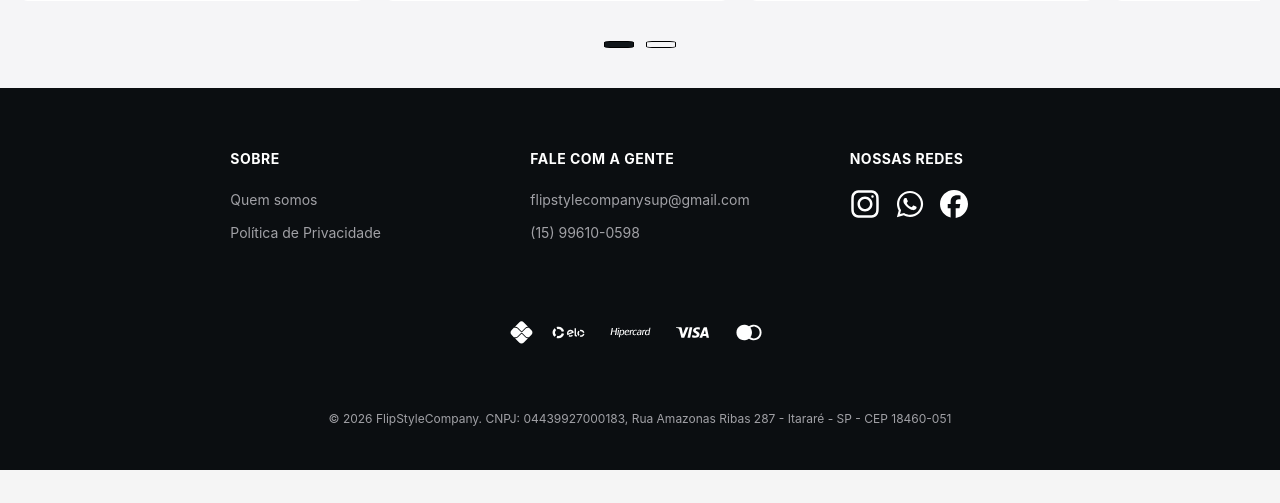
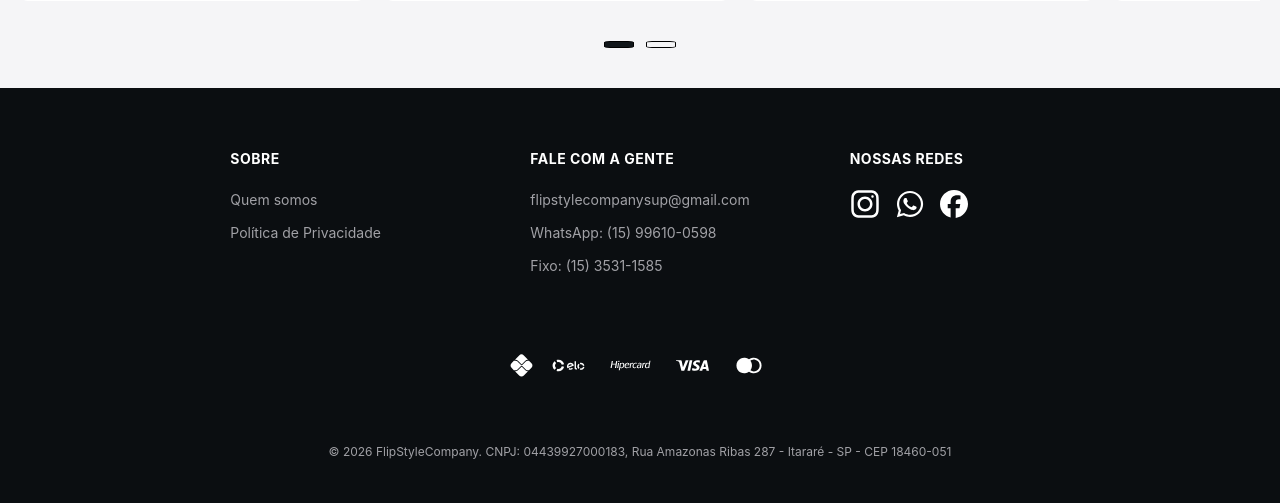
Before and after one commit to MaiconP-Y/flip_style_company, a Django app: page / in a window 1280 px wide. Shown: the part 2110-2613 px from the top of the page. Before the commit the page ends 2580 px from the top, so only its background shows below. Run offline with Django 5.2, Linux system fonts and the light colour scheme; data that the repository does not hold is empty.

Commit message:
style: atualizar contatos do rodape com whatsapp e fixo

```diff
--- a/core/templates/base.html
+++ b/core/templates/base.html
@@ -114,7 +114,8 @@
                 <h4>Fale com a gente</h4>
                 <ul>
                     <li>flipstylecompanysup@gmail.com</li>
-                    <li>(15) 99610-0598</li>
+                    <li>WhatsApp: (15) 99610-0598</li>
+                    <li>Fixo: (15) 3531-1585</li>
                 </ul>
             </div>
             <div class="footer-column">
```
